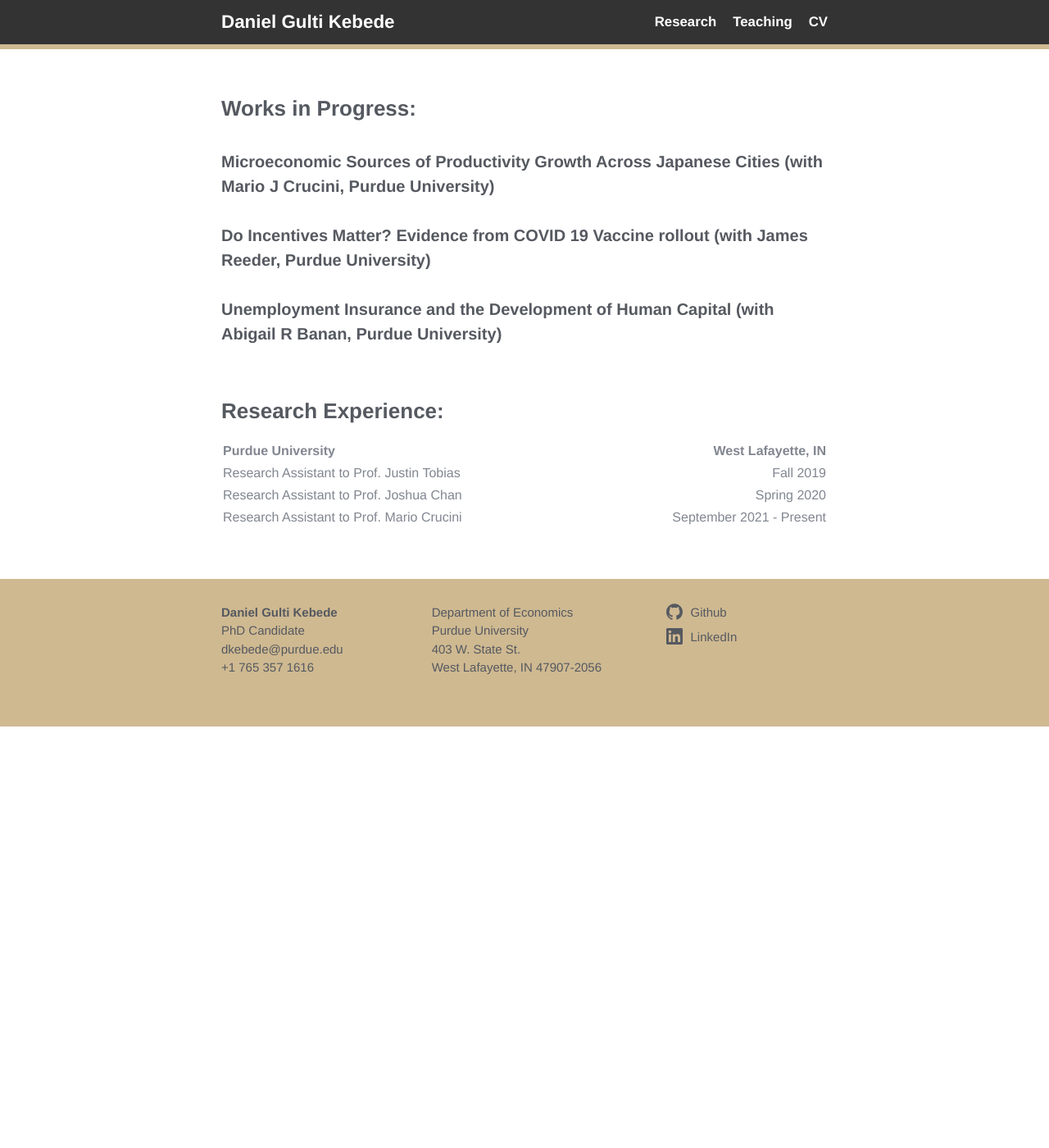
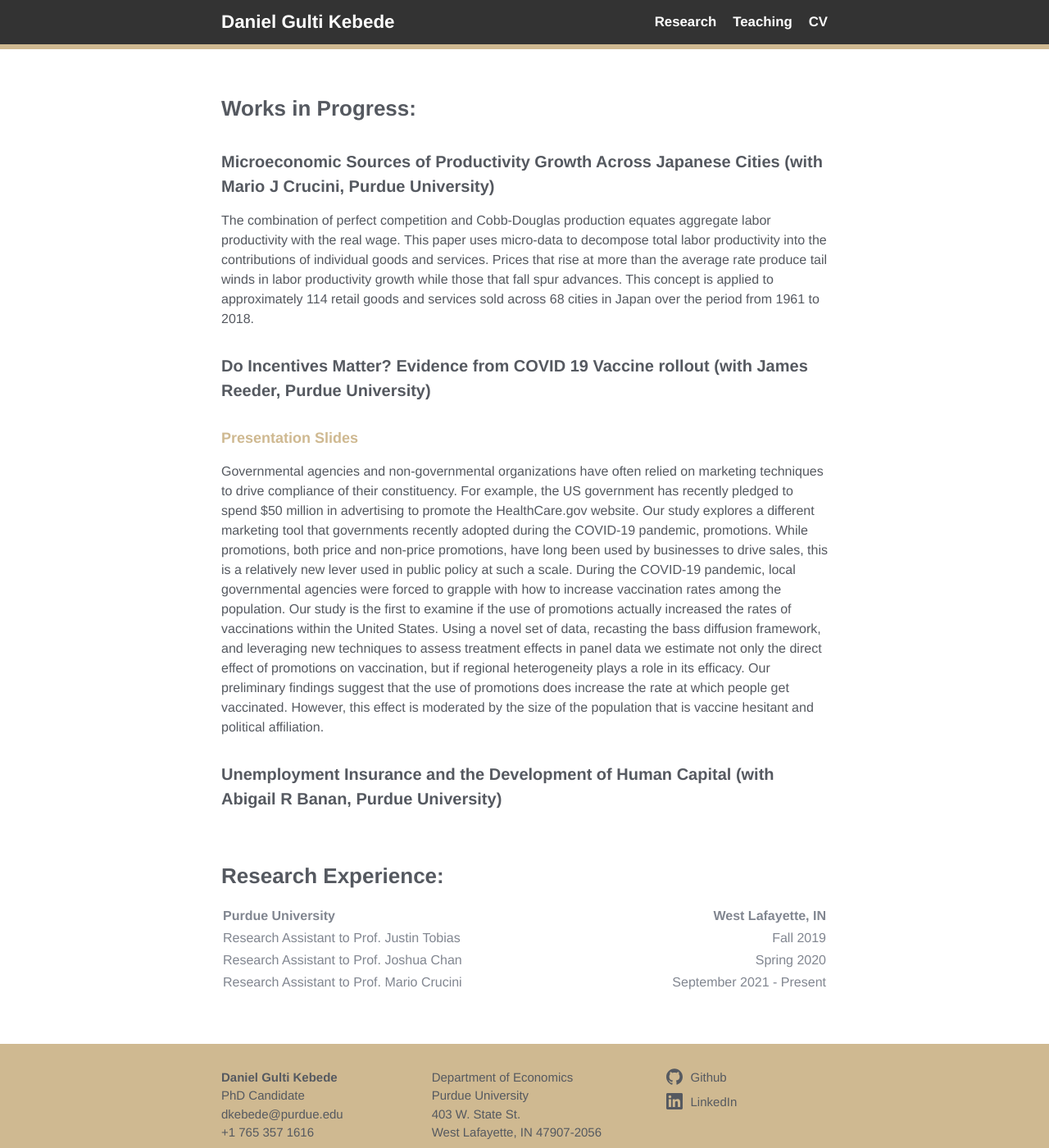
Before and after one commit to dangulti/dangulti.github.io, a Jekyll site: the page built from research.md, in a window 1280 px wide and 1400 px high, scrolled down 823 px. Shown: the whole window at 82% size. Built offline with Jekyll 4.4.1, drawn with Linux system fonts in a browser that asks for light colours; before the commit the page ends 1709 px from its top, so only the background shows below that.

Commit message:
latest_pushhhhh

```diff
--- a/research.md
+++ b/research.md
@@ -14,7 +14,7 @@ permalink: /research/
 The study of income and consumption linkage and analysis of permanent and transitory income shocks is limited by availability of data. To deal with data sparsity, I propose identifying the partial consumption insurance and income and consumption volatility heterogeneities at the household level using Least Absolute shrinkage and Selection Operator (LASSO). Using PSID data, I estimate partial consumption insurance against permanent shock of 63% and 49% for white and black household heads, respectively; the white and black household heads self-insure against 100% and 90% of the transitory income shocks, respectively. Moreover, I find income and consumption volatilities and partial consumption insurance parameters vary across time.
 
 #### Testing Smooth Structural Breaks in Predictive Regression
-##### [Presentation Slides](../assets/docs/Smooth Structural Break Test.pdf)
+##### [Presentation Slides](../assets/docs/Leveraging Promotion for Social Good.pdf)
 
 I consider smooth structural break test proposed by Chen and Hong (2012), in a predictive regression setting. The regressors are characterized using the local to non-stationarity framework. I conduct a Monte Carlo experiment to evaluate the finite sample performance of the test statistic and examine an empirical example to demonstrate its practical application. The Monte Carlo simulations show that the test statistic has better power and size compared to the popular SupF and LM. Empirically, compared to SupF and LM, the test statistic rejects the null hypothesis of no structural break more frequently when there actually is a structural break present in the data.
 
@@ -22,7 +22,12 @@ I consider smooth structural break test proposed by Chen and Hong (2012), in a p
 
 #### Microeconomic Sources of Productivity Growth Across Japanese Cities (with Mario J Crucini, Purdue University)
 
+The combination of perfect competition and Cobb-Douglas production equates aggregate labor productivity with the real wage. This paper uses micro-data to decompose total labor productivity into the contributions of individual goods and services. Prices that rise at more than the average rate produce tail winds in labor productivity growth while those that fall spur advances. This concept is applied to approximately 114 retail goods and services sold across 68 cities in Japan over the period from 1961 to 2018.
+
 #### Do Incentives Matter? Evidence from COVID 19 Vaccine rollout (with James Reeder, Purdue University)
+##### [Presentation Slides](../assets/docs/Smooth Structural Break Test.pdf)
+
+Governmental agencies and non-governmental organizations have often relied on marketing techniques to drive compliance of their constituency. For example, the US government has recently pledged to spend $50 million in advertising to promote the HealthCare.gov website. Our study explores a different marketing tool that governments recently adopted during the COVID-19 pandemic, promotions. While promotions, both price and non-price promotions, have long been used by businesses to drive sales, this is a relatively new lever used in public policy at such a scale. During the COVID-19 pandemic, local governmental agencies were forced to grapple with how to increase vaccination rates among the population. Our study is the first to examine if the use of promotions actually increased the rates of vaccinations within the United States. Using a novel set of data, recasting the bass diffusion framework, and leveraging new techniques to assess treatment effects in panel data we estimate not only the direct effect of promotions on vaccination, but if regional heterogeneity plays a role in its efficacy. Our preliminary findings suggest that the use of promotions does increase the rate at which people get vaccinated. However, this effect is moderated by the size of the population that is vaccine hesitant and political affiliation.
 
 #### Unemployment Insurance and the Development of Human Capital (with Abigail R Banan, Purdue University)
 
```
Also changed, not shown: 2 other files.
